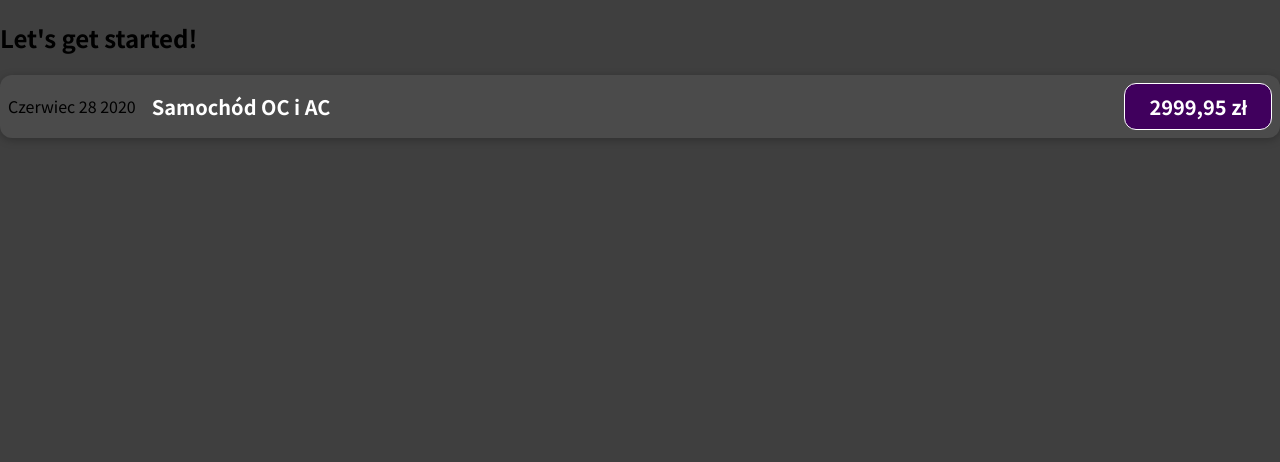
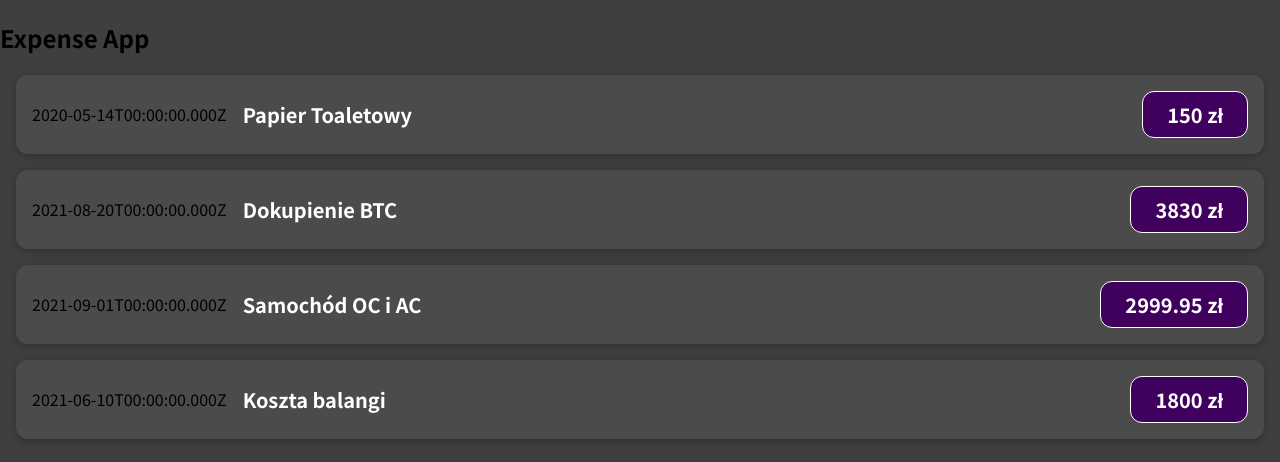
Before and after one commit to JanSzalanski/react_sample1, a JavaScript app: page / in a window 1280 px wide. Shown: the top 462 px of the page. Built offline with nearby package versions, Linux system fonts and the light colour scheme.

Commit message:
added first props to app

```diff
--- a/src/App.js
+++ b/src/App.js
@@ -1,10 +1,35 @@
 import ExpenseItem from "./components/ExpenseItem";
 
 function App() {
+  const expenses = [
+    {
+      id: "e1",
+      title: "Papier Toaletowy",
+      amount: 150,
+      date: new Date(2020, 4, 14),
+    },
+    { id: "e2", title: "Dokupienie BTC", amount: 3830, date: new Date(2021, 7, 20) },
+    {
+      id: "e3",
+      title: "Samochód OC i AC",
+      amount: 2999.95,
+      date: new Date(2021, 8, 1),
+    },
+    {
+      id: "e4",
+      title: "Koszta balangi",
+      amount: 1800,
+      date: new Date(2021, 5, 10),
+    },
+  ];
+
   return (
     <div>
-      <h2>Let's get started!</h2>
-      <ExpenseItem />
+      <h2>Expense App</h2>
+      <ExpenseItem title={expenses[0].title} amount={expenses[0].amount} date={expenses[0].date}></ExpenseItem>
+      <ExpenseItem title={expenses[1].title} amount={expenses[1].amount} date={expenses[1].date}></ExpenseItem>
+      <ExpenseItem title={expenses[2].title} amount={expenses[2].amount} date={expenses[2].date}></ExpenseItem>
+      <ExpenseItem title={expenses[3].title} amount={expenses[3].amount} date={expenses[3].date}></ExpenseItem>
     </div>
   );
 }
--- a/src/components/ExpenseItem.css
+++ b/src/components/ExpenseItem.css
@@ -3,8 +3,8 @@
   justify-content: space-between;
   align-items: center;
   box-shadow: 0 2px 8px rgba(0, 0, 0, 0.25);
-  padding: 0.5rem;
-  margin: 1rem 0;
+  padding: 1rem;
+  margin: 1rem 1rem 0 1rem;
   border-radius: 12px;
   background-color: #4b4b4b;
 }
--- a/src/components/ExpenseItem.js
+++ b/src/components/ExpenseItem.js
@@ -1,12 +1,12 @@
 import "./ExpenseItem.css";
 
-function ExpenseItem() {
+function ExpenseItem(props) {
   return (
     <div className="expense-item">
-      <div>Czerwiec 28 2020</div>
+      <div>{props.date.toISOString()}</div>
       <div className="expense-item__description">
-        <h2>Samochód OC i AC</h2>
-        <div className="expense-item__price">2999,95 zł</div>
+        <h2>{props.title}</h2>
+        <div className="expense-item__price">{props.amount} zł</div>
       </div>
     </div>
   );
```
Also changed, not shown: 1 other file (tests, documents, lock files or other folders).
